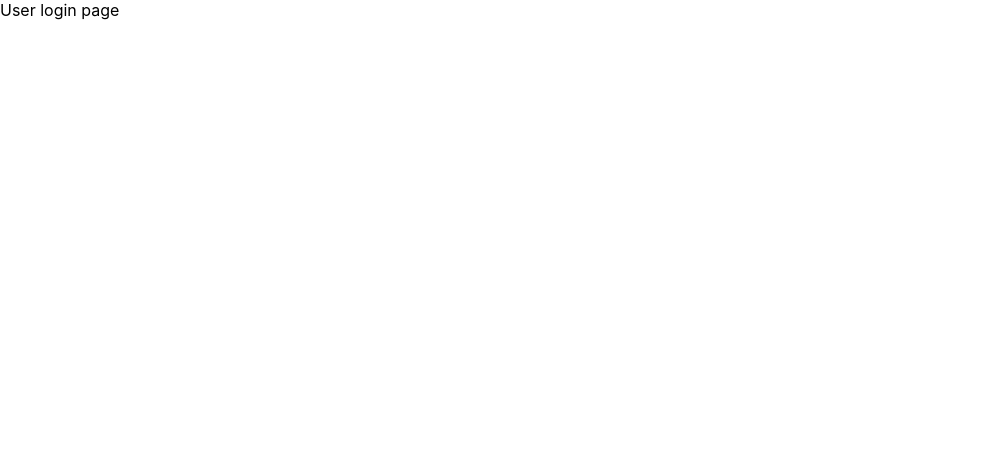
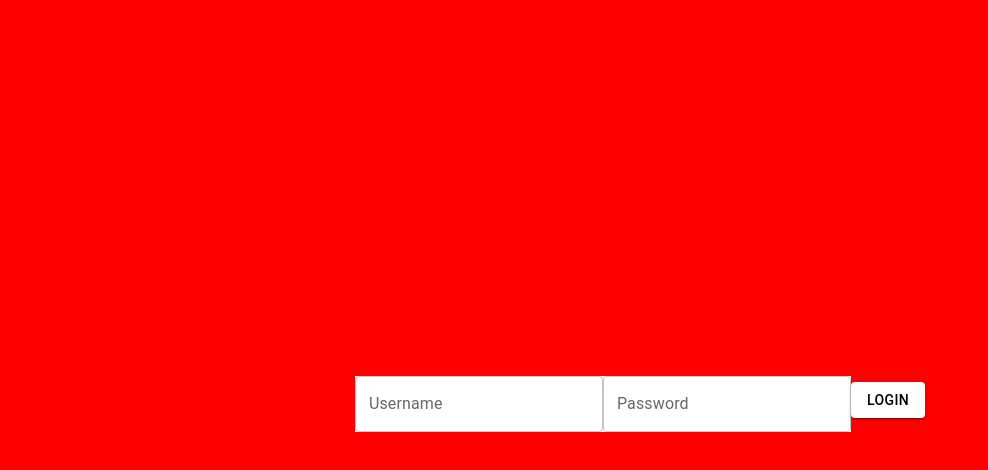
Before and after one commit to boxkr/sfbetterlife, a React (Create React App) app: page /userLogin in a window 1280 px wide. Shown: the top 470 px of the page, without its empty margins (0-988 px from the left). Built offline with nearby package versions, Linux system fonts and the light colour scheme.

Commit message:
Jace commit

```diff
--- a/package.json
+++ b/package.json
@@ -3,6 +3,9 @@
   "version": "0.1.0",
   "private": true,
   "dependencies": {
+    "@emotion/react": "^11.7.1",
+    "@emotion/styled": "^11.6.0",
+    "@mui/material": "^5.3.1",
     "@testing-library/jest-dom": "^5.16.1",
     "@testing-library/react": "^12.1.2",
     "@testing-library/user-event": "^13.5.0",
--- a/src/components/UserLogin.js
+++ b/src/components/UserLogin.js
@@ -1,10 +1,42 @@
 import React from 'react';
+import './login.css'
+import TextField from '@mui/material/TextField'
+import { Button } from '@mui/material';
+import {useNavigate} from 'react-router-dom'
 
 function UserLogin() {
 
+    const navigate = useNavigate();
     return (
 
-        <div>User login page</div>
+
+
+        <div className='login' style={{display: 'flex',  justifyContent:'center', alignItems:'center', height: '100vh'}}>
+            <TextField
+                id="demo-helper-text-misaligned"
+                label="Username"
+                margin='normal'
+                sx={{backgroundColor: "white"}}
+            />
+
+            <TextField
+                id="demo-helper-text-misaligned"
+                label="Password"
+                margin='normal'
+                sx={{backgroundColor: "white"}}
+            />
+
+
+            <Button
+                variant="contained"
+                sx={{color: 'black', backgroundColor:'white'}}
+                onClick={()=> {navigate("/UserHome")}}
+                >
+                Login
+            </Button>
+
+        </div>
+
     )
 
 
--- /dev/null
+++ b/src/components/login.css
@@ -0,0 +1,3 @@
+.login {
+    background-color: red;
+}
```
Also changed, not shown: 1 other file (tests, documents, lock files or other folders).
